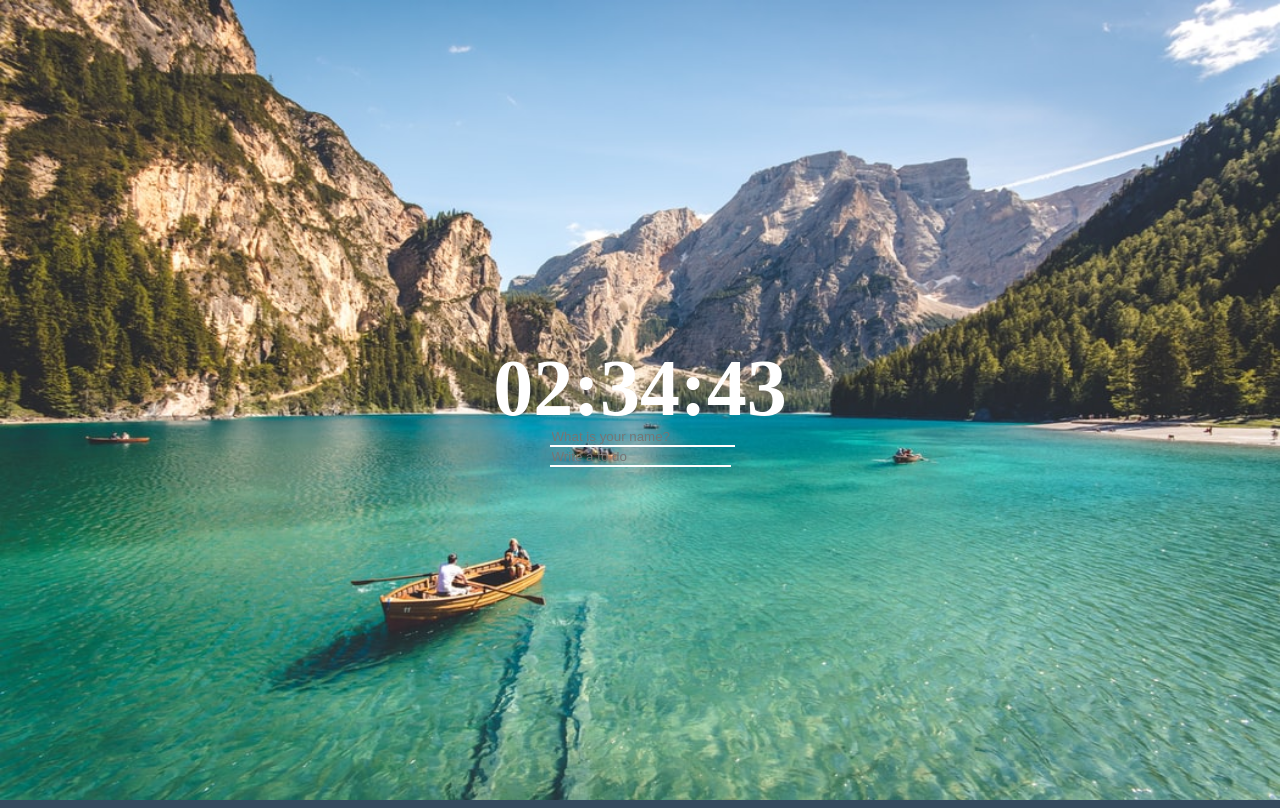
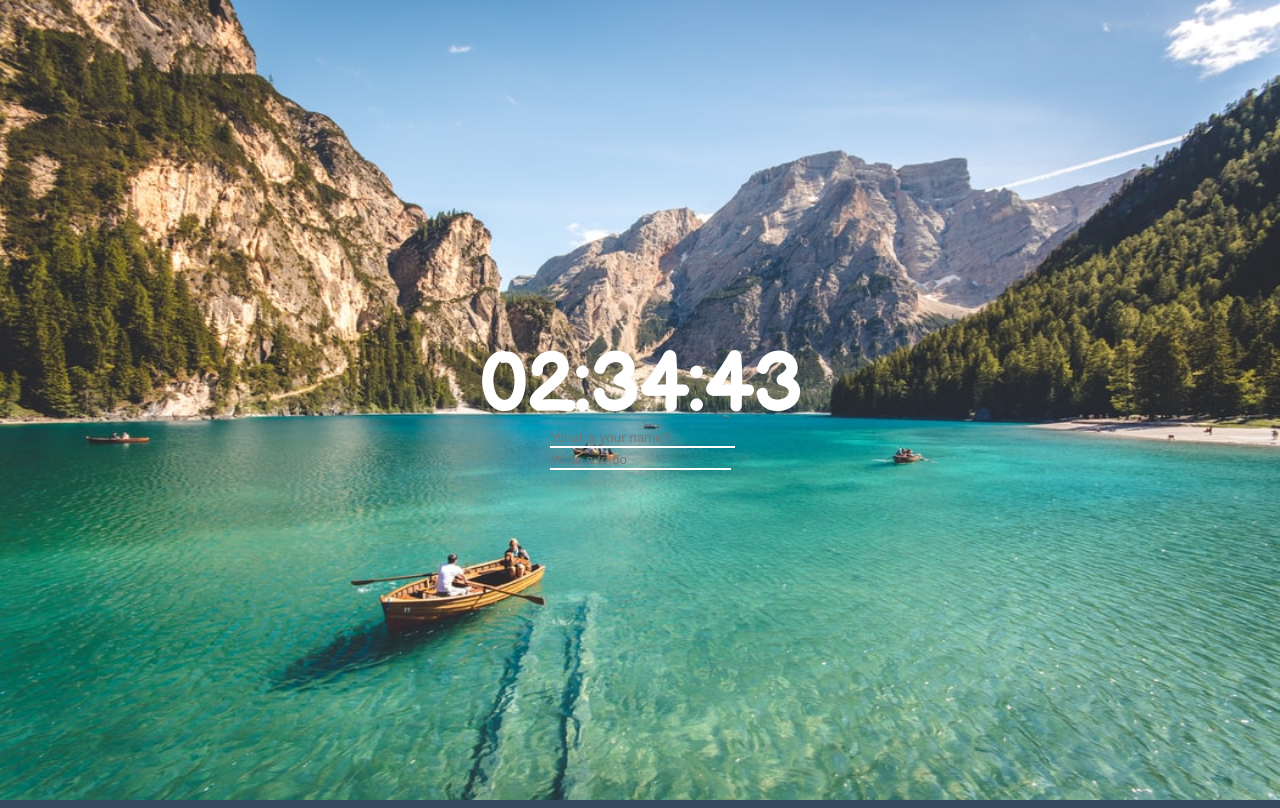
Before and after one commit to ehdals4590/JS-Chrome-Project, a plain HTML site: page index.html in a window 1280 px wide. Drawn offline with Linux system fonts and the light colour scheme.

Commit message:
change font

```diff
--- a/index.css
+++ b/index.css
@@ -1,6 +1,7 @@
 html {
   widows: 100%;
   height: 100%;
+  font-family: "Balsamiq Sans", cursive;
 }
 
 body {
--- a/index.html
+++ b/index.html
@@ -5,6 +5,10 @@
 
     <meta charset="utf-8" />
     <link rel="stylesheet" href="index.css" />
+    <link
+      href="https://fonts.googleapis.com/css2?family=Balsamiq+Sans&display=swap"
+      rel="stylesheet"
+    />
   </head>
 
   <body>
```
